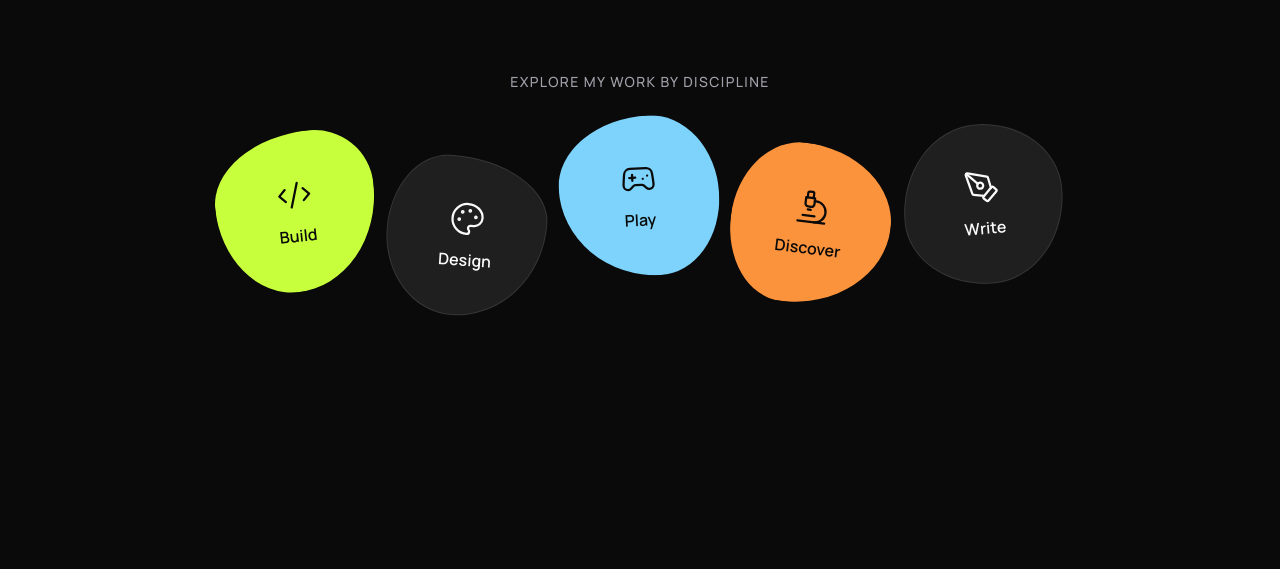
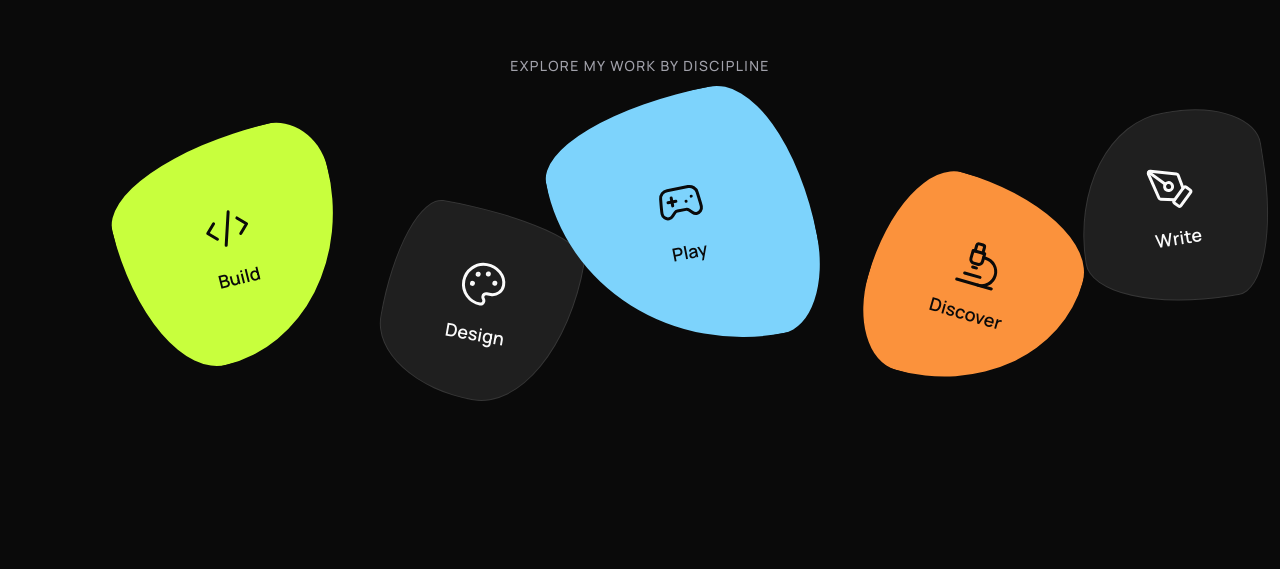
Before and after one commit to rileyb3/portfolio, a Next.js app: page / in a window 1280 px wide. Shown: the part 1251-1820 px from the top of the page. Built offline with nearby package versions, Linux system fonts and the light colour scheme.

Commit message:
Make discipline blobs bigger, odder-shaped, and more spread out

```diff
--- a/src/components/Disciplines.tsx
+++ b/src/components/Disciplines.tsx
@@ -29,56 +29,68 @@ const tiles = categories.map((c) => ({
 }));
 
 // Organic "blob" outlines instead of square cards — asymmetric border-radius
-// pairs (the classic CSS blob trick) so each tile reads as a distinct,
-// hand-drawn shape rather than a grid of identical tiles.
+// pairs (the classic CSS blob trick), pushed to more extreme swings (as low
+// as ~20%, as high as ~80%) so each one reads as a distinctly weird,
+// hand-drawn shape rather than a rounded square.
 const blobShapes = [
-  "63% 37% 54% 46% / 43% 37% 63% 57%",
-  "37% 63% 56% 44% / 49% 39% 61% 51%",
-  "58% 42% 39% 61% / 43% 51% 49% 57%",
-  "41% 59% 63% 37% / 51% 47% 53% 49%",
-  "49% 51% 48% 52% / 57% 44% 56% 43%",
+  "78% 22% 65% 35% / 30% 25% 75% 70%",
+  "22% 78% 45% 55% / 65% 20% 80% 35%",
+  "70% 30% 20% 80% / 25% 65% 35% 75%",
+  "30% 70% 75% 25% / 60% 35% 65% 40%",
+  "55% 45% 25% 75% / 75% 25% 70% 30%",
 ];
 
-// A slight rotation + vertical offset per tile so the row reads as
-// scattered/eccentric rather than perfectly aligned — on-brand accent
-// colors (chartreuse / light blue / orange) cycled in solid/bright, plus
-// a couple dark/neutral ones for contrast, rather than an arbitrary
-// rainbow. rotate/y feed a single JS-computed transform (see render)
-// rather than Tailwind's rotate-*/translate-y-* utilities, since those
-// and an inline `style.transform` would fight over the same CSS property
-// — inline style always wins, silently no-op'ing the classes.
+// Rotation + x/y offset + size all vary per tile so the row reads as
+// scattered/eccentric rather than perfectly aligned, and bigger/bolder so
+// it feels iconic rather than a strip of icons — on-brand accent colors
+// (chartreuse / light blue / orange) cycled in solid/bright, plus a couple
+// dark/neutral ones for contrast, rather than an arbitrary rainbow.
+// rotate/x/y feed a single JS-computed transform (see render) rather than
+// Tailwind's rotate-*/translate-*  utilities, since those and an inline
+// `style.transform` would fight over the same CSS property — inline style
+// always wins, silently no-op'ing the classes.
 const blobStyle = [
   {
-    rotate: -6,
-    y: 0,
+    rotate: -14,
+    x: -8,
+    y: -12,
+    size: "w-40 sm:w-52 lg:w-56",
     tint: "bg-accent hover:brightness-110 border-transparent",
     text: "text-ink",
     icon: "text-ink group-hover:text-ink",
   },
   {
-    rotate: 4,
-    y: 24,
+    rotate: 10,
+    x: 16,
+    y: 44,
+    size: "w-36 sm:w-44 lg:w-48",
     tint: "bg-surface2 hover:bg-white/10 border-white/10",
     text: "text-paper",
     icon: "text-paper group-hover:text-accent",
   },
   {
-    rotate: -3,
-    y: -16,
+    rotate: -11,
+    x: -20,
+    y: -38,
+    size: "w-44 sm:w-56 lg:w-64",
     tint: "bg-accent2 hover:brightness-110 border-transparent",
     text: "text-ink",
     icon: "text-ink group-hover:text-ink",
   },
   {
-    rotate: 7,
-    y: 12,
+    rotate: 16,
+    x: 22,
+    y: 24,
+    size: "w-40 sm:w-48 lg:w-52",
     tint: "bg-accent3 hover:brightness-110 border-transparent",
     text: "text-ink",
     icon: "text-ink group-hover:text-ink",
   },
   {
-    rotate: -5,
-    y: -8,
+    rotate: -9,
+    x: 6,
+    y: -52,
+    size: "w-36 sm:w-44 lg:w-48",
     tint: "bg-surface2 hover:bg-white/10 border-white/10",
     text: "text-paper",
     icon: "text-paper group-hover:text-accent",
@@ -110,27 +122,26 @@ export default function Disciplines() {
     <section
       id="disciplines"
       ref={ref}
-      // min-h-[85vh] is load-bearing, not decorative: this section rides up
+      // min-h-[95vh] is load-bearing, not decorative: this section rides up
       // over Hero via -mt-[70vh] and (at z-20, above Hero's z-10) is what
-      // hides Hero's sticky name/photo once you scroll past it. The old
-      // multi-row grid of cards was tall enough on its own to cover that
-      // 70vh; the single-row blob layout is much shorter, so without an
-      // explicit min-height Hero's name/photo were peeking out below this
-      // section into whatever comes next. Keep this >= 70vh with margin.
-      className="relative z-20 -mt-[70vh] flex min-h-[85vh] scroll-mt-6 flex-col justify-center rounded-t-[3rem] bg-ink px-6 pb-24 pt-6 text-center sm:pb-32 sm:pt-8"
+      // hides Hero's sticky name/photo once you scroll past it. Bumped up
+      // from 85vh to give the now-bigger, more-scattered blobs (some
+      // offset ±50px vertically) enough headroom without shrinking the
+      // margin below the required 70vh cover.
+      className="relative z-20 -mt-[70vh] flex min-h-[95vh] scroll-mt-6 flex-col justify-center rounded-t-[3rem] bg-ink px-6 pb-24 pt-6 text-center sm:pb-32 sm:pt-8"
     >
       <div className="mx-auto max-w-5xl">
-        <h2 className="mb-10 text-sm font-medium uppercase tracking-widest text-muted">
+        <h2 className="mb-14 text-sm font-medium uppercase tracking-widest text-muted">
           Explore my work by discipline
         </h2>
-        <div className="mx-auto flex max-w-4xl flex-wrap items-center justify-center gap-4 sm:flex-nowrap sm:gap-3">
+        <div className="mx-auto flex w-full max-w-5xl flex-wrap items-center justify-center gap-8 sm:flex-nowrap sm:justify-between sm:gap-4">
           {tiles.map((tile, i) => {
             const Icon = iconMap[tile.id] ?? Images;
             const shape = blobShapes[i % blobShapes.length];
-            const { rotate, y, tint, text, icon } =
+            const { rotate, x, y, size, tint, text, icon } =
               blobStyle[i % blobStyle.length];
             const entranceScale = visible ? 1 : 0.85;
-            const hoverScale = hoveredId === tile.id ? 1.08 : 1;
+            const hoverScale = hoveredId === tile.id ? 1.1 : 1;
             return (
               <Link
                 key={tile.id}
@@ -140,16 +151,21 @@ export default function Disciplines() {
                 style={{
                   transitionDelay: visible ? `${i * 60}ms` : "0ms",
                   borderRadius: shape,
-                  transform: `rotate(${rotate}deg) translateY(${
+                  transform: `translate(${x}px, ${
                     visible ? y : y + 16
-                  }px) scale(${entranceScale * hoverScale})`,
+                  }px) rotate(${rotate}deg) scale(${
+                    entranceScale * hoverScale
+                  })`,
                 }}
-                className={`group flex aspect-square w-36 shrink-0 flex-col items-center justify-center gap-3 border p-6 text-center transition-all duration-500 ease-out sm:w-40 ${tint} ${text} ${
+                className={`group flex aspect-square ${size} shrink-0 flex-col items-center justify-center gap-3 border p-6 text-center transition-all duration-500 ease-out ${tint} ${text} ${
                   visible ? "opacity-100" : "opacity-0"
                 }`}
               >
-                <Icon className={`h-9 w-9 transition ${icon}`} strokeWidth={1.5} />
-                <span className="text-base font-semibold leading-snug">
+                <Icon
+                  className={`h-10 w-10 transition sm:h-12 sm:w-12 ${icon}`}
+                  strokeWidth={1.5}
+                />
+                <span className="text-base font-semibold leading-snug sm:text-lg">
                   {tile.label}
                 </span>
               </Link>
```
